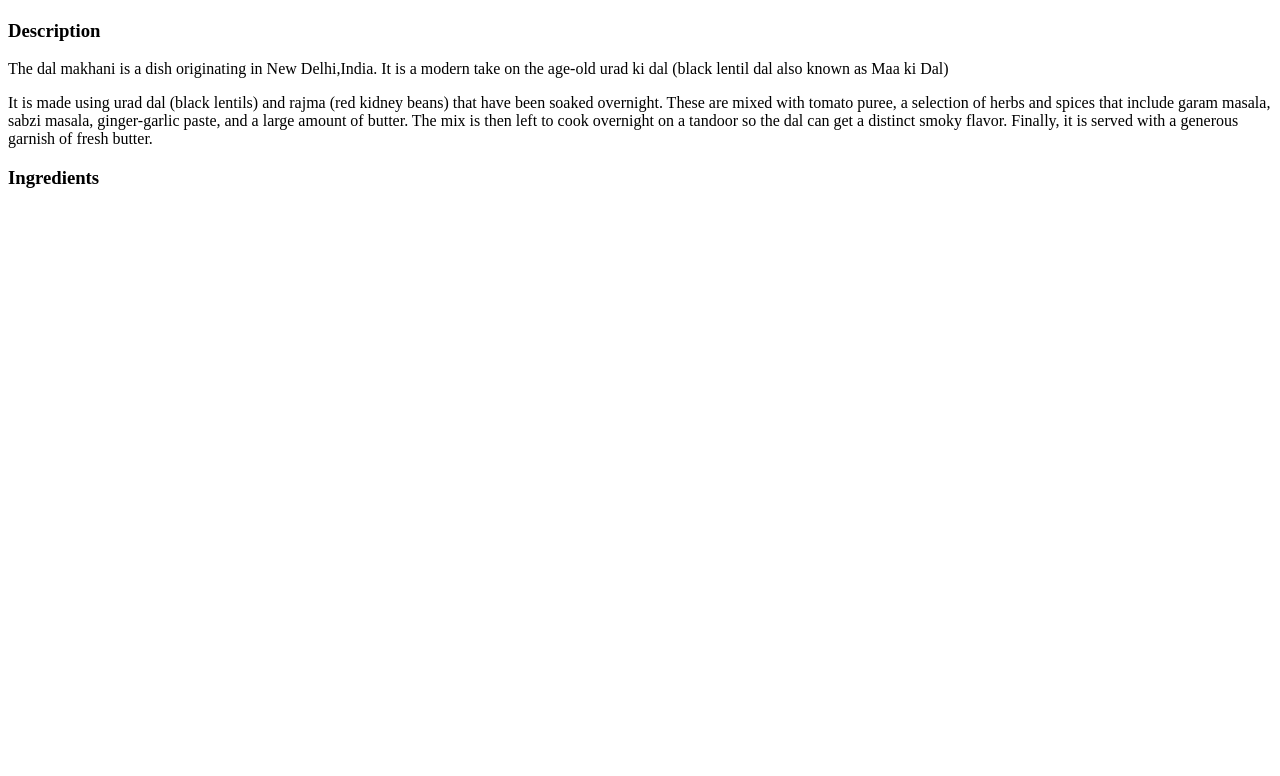
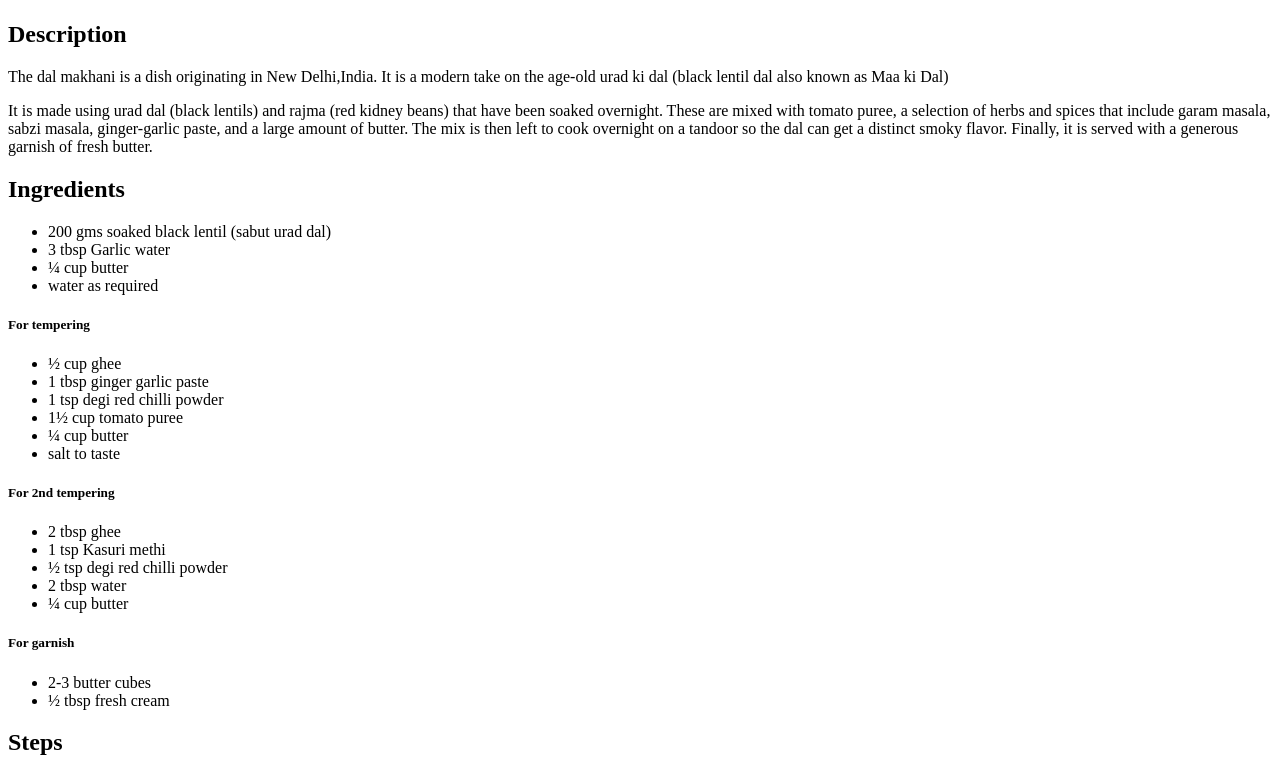
Before and after one commit to incodebase/odin-recipes, a plain HTML site: page recipes/dalmakhani.html in a window 1280 px wide. Shown: the part 383-1159 px from the top of the page. Before the commit the page ends 800 px from the top, so only its background shows below. Drawn offline with Linux system fonts and the light colour scheme.

Commit message:
Edit dalmakhani.html

```diff
--- a/recipes/dalmakhani.html
+++ b/recipes/dalmakhani.html
@@ -9,9 +9,41 @@
     <body>
         <h1>Dal Makhani</h1>
         <img src="https://imagesvc.meredithcorp.io/v3/mm/image?url=https%3A%2F%2Fimages.media-allrecipes.com%2Fuserphotos%2F1257894.jpg&w=596&h=596&c=sc&poi=face&q=85" alt="A bowl of Dal Makhani">
-        <h3>Description</h3>
+        <h2>Description</h2>
         <p>The dal makhani is a dish originating in New Delhi,India. It is a modern take on the age-old urad ki dal (black lentil dal also known as Maa ki Dal)</p>
         <p>It is made using urad dal (black lentils) and rajma (red kidney beans) that have been soaked overnight. These are mixed with tomato puree, a selection of herbs and spices that include garam masala, sabzi masala, ginger-garlic paste, and a large amount of butter. The mix is then left to cook overnight on a tandoor so the dal can get a distinct smoky flavor. Finally, it is served with a generous garnish of fresh butter.</p>
-        <h3>Ingredients</h3>
+        <h2>Ingredients</h2>
+        <ul>
+            <li>200 gms soaked black lentil (sabut urad dal)</li>
+            <li>3 tbsp Garlic water</li>
+            <li>¼ cup butter</li>
+            <li>water as required</li>
+        </ul>
+        <h5>For tempering</h5>
+        <ul>
+            <li>½ cup ghee</li>
+            <li>1 tbsp ginger garlic paste</li>
+            <li>1 tsp degi red chilli powder</li>
+            <li>1½ cup tomato puree</li>
+            <li>¼ cup butter</li>
+            <li>salt to taste</li>
+        </ul>
+        <h5>For 2nd tempering</h5>
+        <ul>
+            <li>2 tbsp ghee</li>
+            <li>1 tsp Kasuri methi</li>
+            <li>½ tsp degi red chilli powder</li>
+            <li>2 tbsp water</li>
+            <li>¼ cup butter</li>
+        </ul>
+        <h5>For garnish</h5>
+        <ul>
+            <li>2-3 butter cubes</li>
+            <li>½ tbsp fresh cream</li>
+        </ul>
+        <h2>Steps</h2>
+        <ol>
+
+        </ol>
     </body>
 </html>
```
